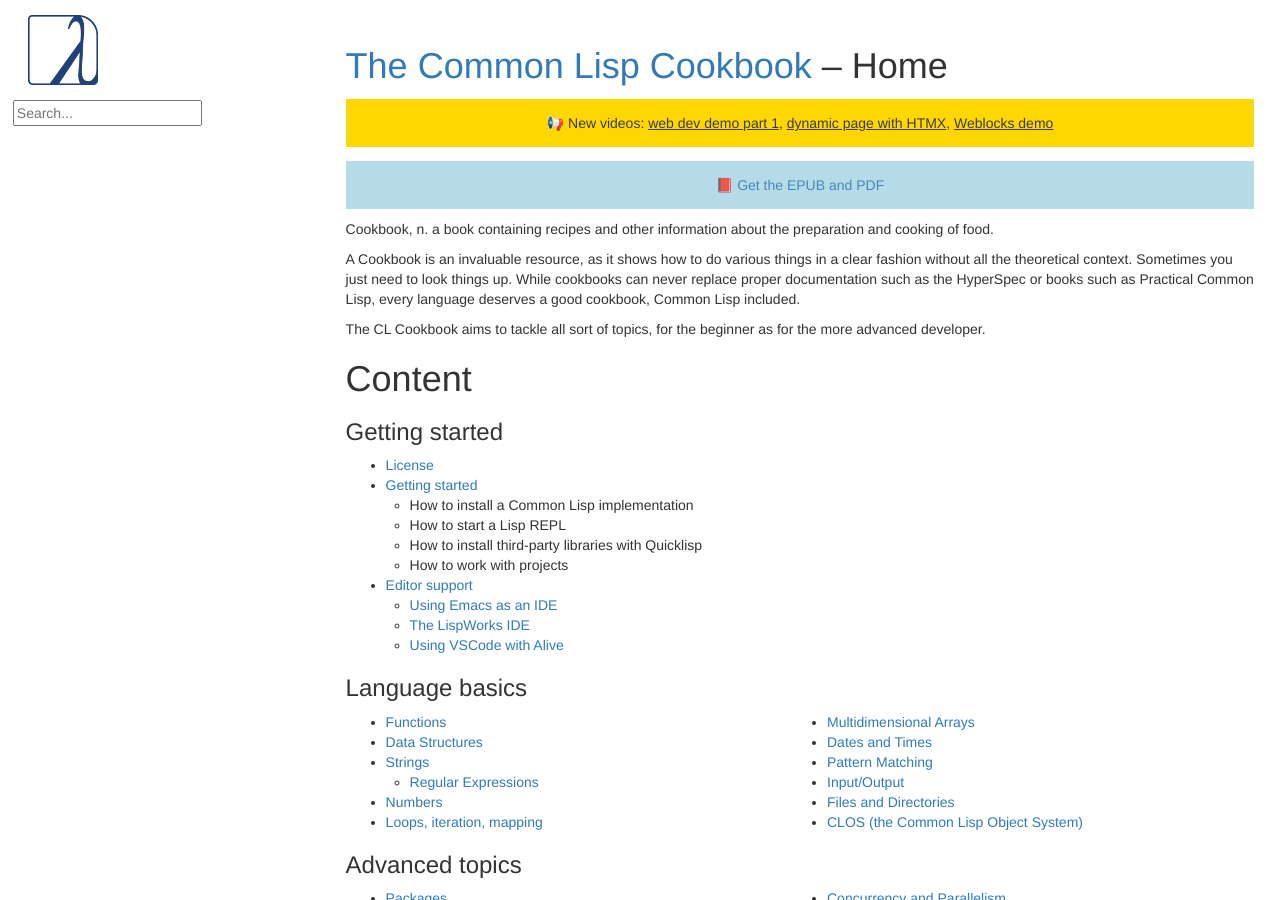
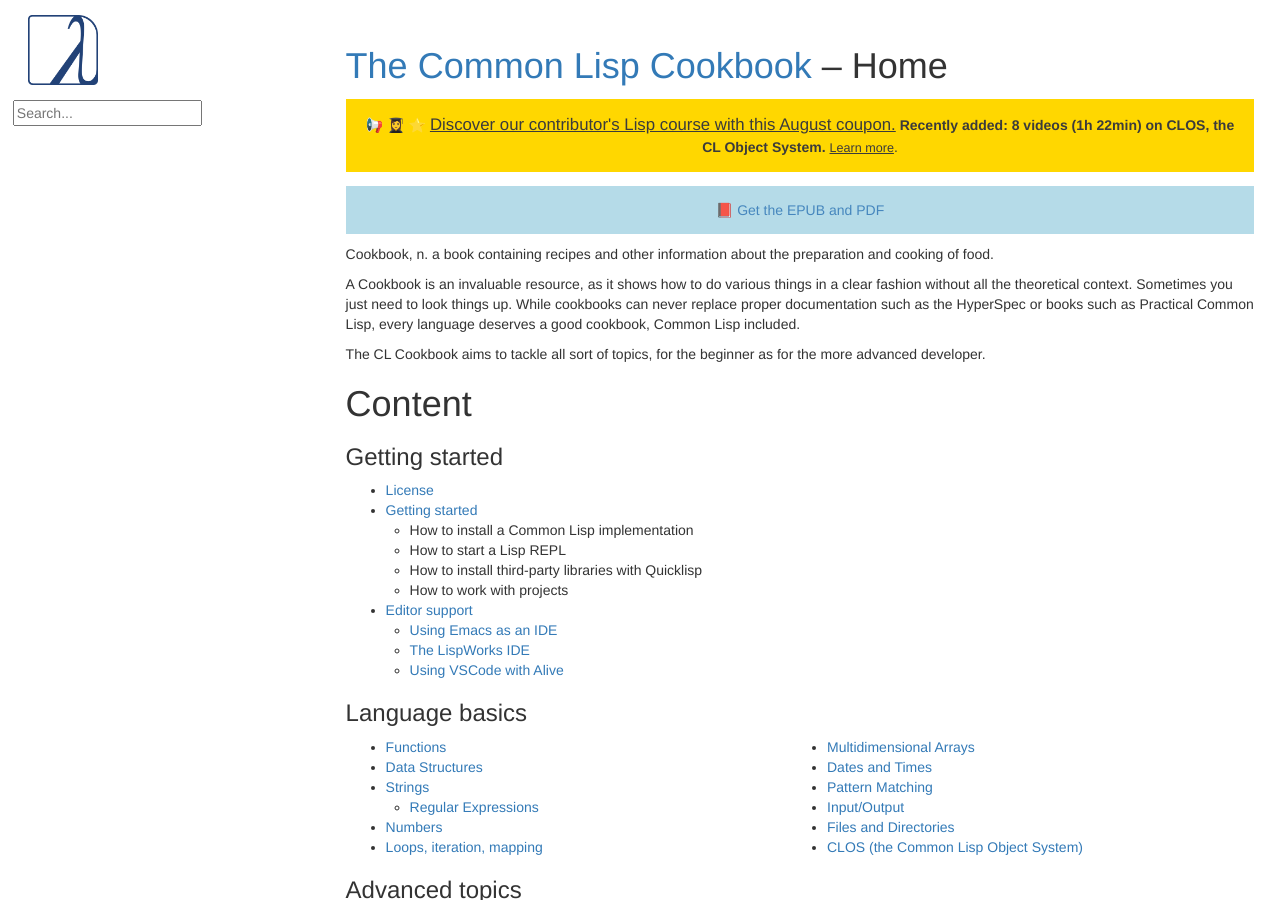
Before and after one commit to LispCookbook/cl-cookbook, a Jekyll site: the page built from index.md, in a window 1280 px wide and 900 px high. Built offline with Jekyll 4.4.1, drawn with Linux system fonts in a browser that asks for light colours.

Commit message:
banner: CLOS

```diff
--- a/_layouts/chapter.html
+++ b/_layouts/chapter.html
@@ -3,18 +3,16 @@
 ---
 
   <!-- Announcement we can keep for 1 month or more. I remove it and re-add it from time to time. -->
-<!-- <p class="announce"> -->
-    <!-- 📢 🤶 ⭐ -->
-  <!--   <a style="font-size: 120%" href="https://www.udemy.com/course/common-lisp-programming/?couponCode=LISPY-XMAS2023" title="This course is under a paywall on the Udemy platform. Several videos are freely available so you can judge before diving in. vindarel is (I am) the main contributor to this Cookbook."> Discover our contributor's Lisp course with this Christmas coupon.</a> -->
-  <!--    <strong> -->
-  <!--       Recently added: 18 videos on MACROS. -->
-  <!--    </strong> -->
-  <!--   <a style="font-size: 90%" href="https://github.com/vindarel/common-lisp-course-in-videos/">Learn more</a>. -->
-  <!-- </p> -->
 
-    <p class="announce">
-      📢 New videos: <a href="https://www.youtube.com/watch?v=h_noB1sI_e8">web dev demo part 1</a>, <a href="https://www.youtube.com/watch?v=xnwc7irnc8k">dynamic page with HTMX</a>, <a href="https://www.youtube.com/watch?v=Zpn86AQRVN8">Weblocks demo</a>
-    </p>
+<p class="announce">
+  📢 👩‍🎓 ⭐
+  <a style="font-size: 120%" href="https://www.udemy.com/course/common-lisp-programming/?couponCode=CLOS-FOR-SUMMER" title="This course is under a paywall on the Udemy platform. Several videos are freely available so you can judge before diving in. vindarel is (I am) the main contributor of this Cookbook."> Discover our contributor's Lisp course with this August coupon.</a>
+  <strong>
+    Recently added: 8 videos (1h 22min) on CLOS, the CL Object System.
+  </strong>
+  <a style="font-size: 90%" href="https://github.com/vindarel/common-lisp-course-in-videos/">Learn more</a>.
+</p>
+
 
   <p class="announce-neutral">
    📕 <a href="/cl-cookbook/#download-in-epub">Get the EPUB and PDF</a>
```
